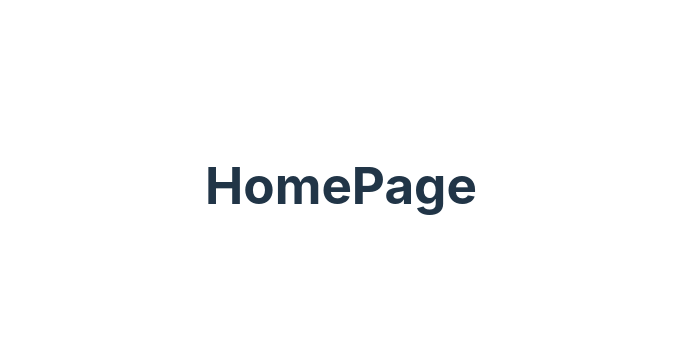
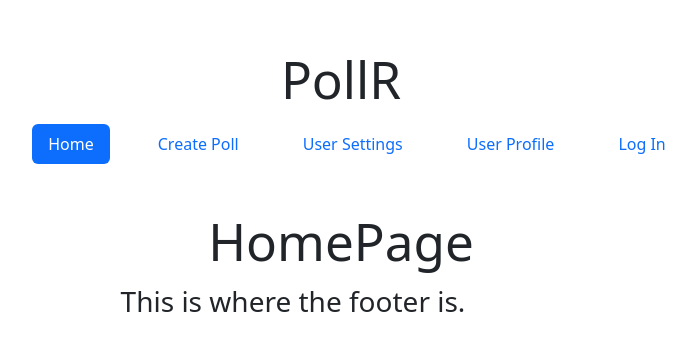
Before and after one commit to JBassard97/PollR, a React (Vite) app in the folder client/: page / in a window 1280 px wide. Shown: the part 215-566 px from the top of the page, without its empty margins (299-995 px from the left). Built offline with nearby package versions, Linux system fonts and the light colour scheme.

Commit message:
updated file structure, added header/nav and footer

```diff
--- a/client/package.json
+++ b/client/package.json
@@ -11,6 +11,7 @@
   },
   "dependencies": {
     "@apollo/client": "^3.9.5",
+    "bootstrap": "^5.3.3",
     "graphql": "^16.8.1",
     "jwt-decode": "^4.0.0",
     "react": "^18.2.0",
--- a/client/src/App.jsx
+++ b/client/src/App.jsx
@@ -1,16 +1,16 @@
-import { useState } from 'react'
-import reactLogo from './assets/react.svg'
-import viteLogo from '/vite.svg'
-import './App.css'
-
 import { Outlet } from 'react-router-dom';
+import Nav from '../src/components/NavHeader';
+import Footer from '../src/components/Footer';
+import './App.css';
 
 function App() {
   return (
     <>
+      <Nav />
       <main>
         <Outlet />
       </main>
+      <Footer />
     </>
   );
 }
--- /dev/null
+++ b/client/src/components/Footer/index.jsx
@@ -0,0 +1,30 @@
+function Footer() {
+    return (
+        <footer className="container-fluid">
+        <div className ="row">
+            <nav className="navbar col justify-content-center">
+                <div>
+                    <h3>This is where the footer is.</h3>
+                </div>
+                <ul>
+                    <a href="">
+                    <img src={""} className="" alt=""/>
+                    </a>
+                </ul>
+                <ul>
+                    <a href="">
+                    <img src={""} className="" alt=""/>
+                    </a>
+                </ul>
+                <ul>
+                    <a href="">
+                    <img src={""} className="" alt=""/>
+                    </a>
+                </ul>
+            </nav>
+        </div>
+    </footer>
+    )
+};
+
+export default Footer;
--- /dev/null
+++ b/client/src/components/NavHeader/index.jsx
@@ -0,0 +1,63 @@
+import { Link, useLocation } from 'react-router-dom';
+import 'bootstrap/dist/css/bootstrap.min.css'
+import '../../App.css'
+
+function Nav() {
+    const currentPage = useLocation().pathname;
+
+    return (
+      <header className="container-fluid header mt-3" style={{ marginBottom: 25 }}>
+        <div>
+                <h1>PollR</h1>
+        </div>
+        <div className ="row" >
+            <nav className="nav navbar nav-pills col-md justify-content-end">
+                <ul className="nav-item">
+                    <Link
+                        to="/"
+                        className={currentPage === '/' ? 'nav-link active' : 'nav-link'}
+                    >
+                        Home
+                    </Link>
+                </ul>
+                <ul className="nav-item">
+                    <Link
+                        to="/createPoll"
+                        className={currentPage === '/createPoll' ? 'nav-link active' : 'nav-link'}
+
+                    >
+                        Create Poll
+                    </Link>
+                </ul>
+                <ul className="nav-item">
+                    <Link
+                        to="/userSettings"
+                        className={currentPage === '/userSettings' ? 'nav-link active' : 'nav-link'}
+                    >
+                        User Settings
+                      </Link>
+                </ul >
+                <ul className="nav-item">
+                    <Link
+                        to="/userProfile"
+                        className={currentPage === '/userProfile' ? 'nav-link active' : 'nav-link'}
+                    >
+                        User Profile
+                    </Link>
+                </ul>
+                <ul className="nav-item">
+                    <Link
+                        to="/login"
+                        className={currentPage === '/login' ? 'nav-link active' : 'nav-link'}
+
+                    >
+                        Log In
+                    </Link>
+                </ul>
+            </nav>
+        </div>
+      </header>
+  )
+}
+
+export default Nav;
--- a/client/src/main.jsx
+++ b/client/src/main.jsx
@@ -2,6 +2,7 @@ import React from 'react'
 import ReactDOM from 'react-dom/client'
 import App from './App.jsx'
 import './index.css'
+import 'bootstrap/dist/css/bootstrap.min.css'
 
 //Page imports for routing
 import { createBrowserRouter, RouterProvider } from 'react-router-dom';
```
Also changed, not shown: client/src/components/Dashboard/index.jsx (added), 1 other file (tests, documents, lock files or other folders).
